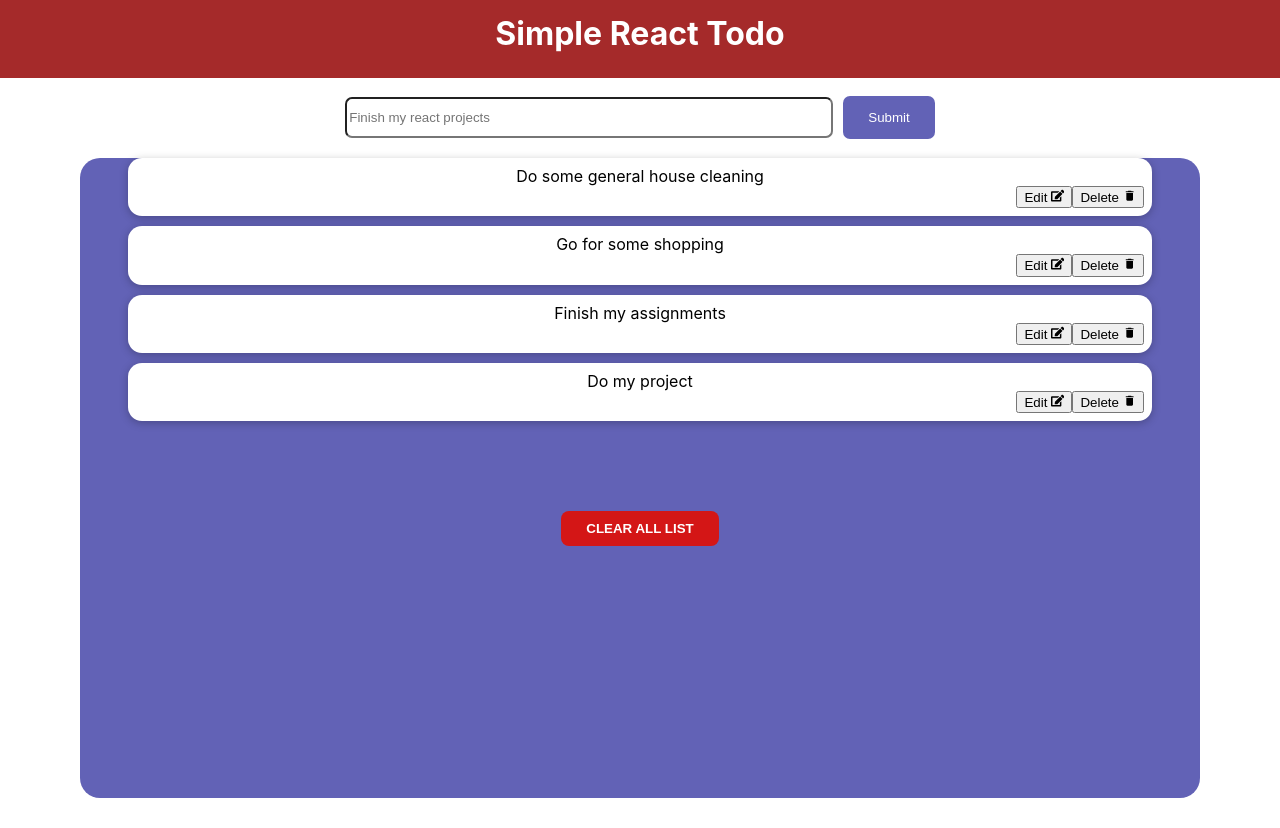
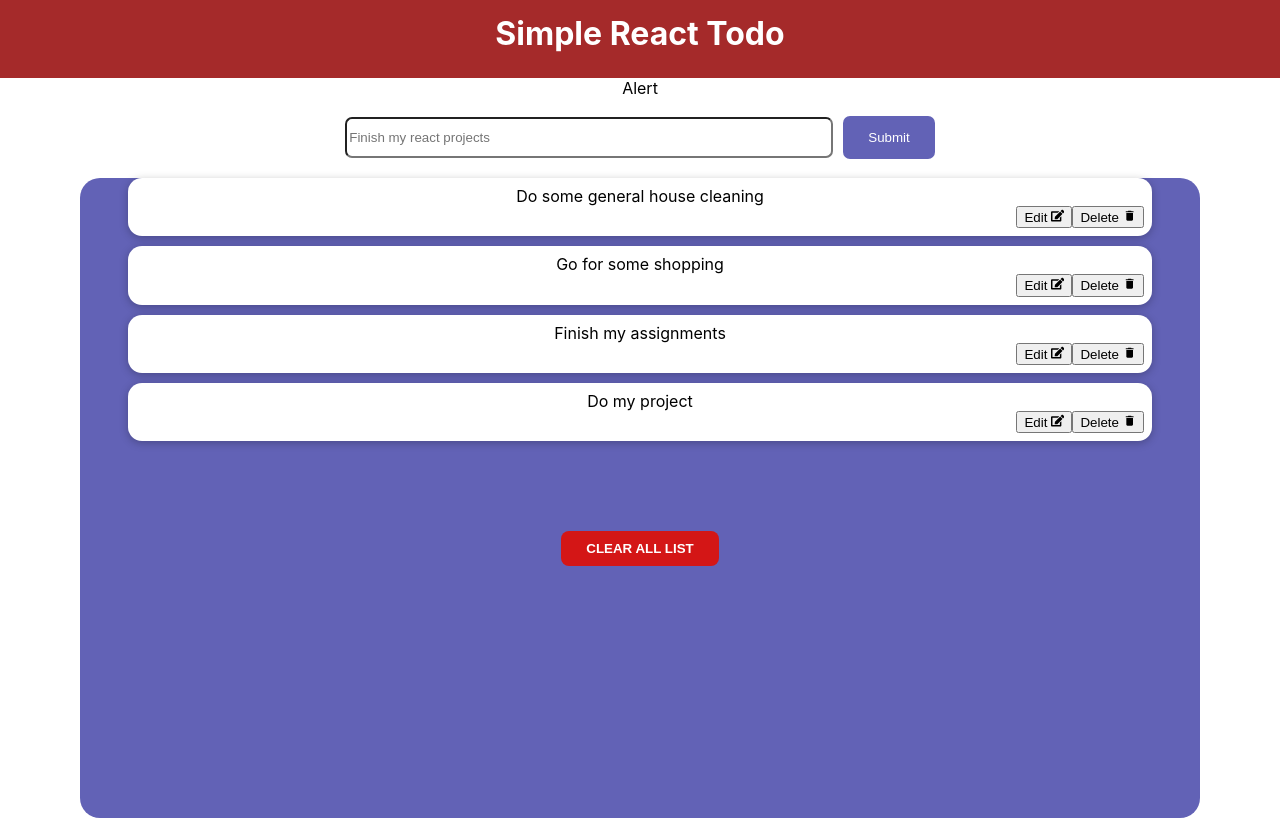
Before and after one commit to muyasamuel/React-Todo-List, a React (Create React App) app: page / in a window 1280 px wide. Built offline with nearby package versions, Linux system fonts and the light colour scheme.

Commit message:
Introducing analert component

```diff
--- a/src/App.js
+++ b/src/App.js
@@ -4,6 +4,7 @@ import './App.css';
 import Header from './components/Header'
 import Input from './components/Input';
 import List from './components/List';
+import Alert from './components/Alert'
 
 const todos = [
   {
@@ -47,6 +48,7 @@ function App() {
   return (
     <div className="App">
      <Header />
+     <Alert />
      <Input onAddTodo = {addTodoHandler} />
      <List list={list} onDelete={onDeleteHandler} clearAll={clearList}/>
     </div>
--- /dev/null
+++ b/src/components/Alert.js
@@ -0,0 +1,9 @@
+import React from 'react'
+
+function Alert() {
+  return (
+    <div>Alert</div>
+  )
+}
+
+export default Alert
```
